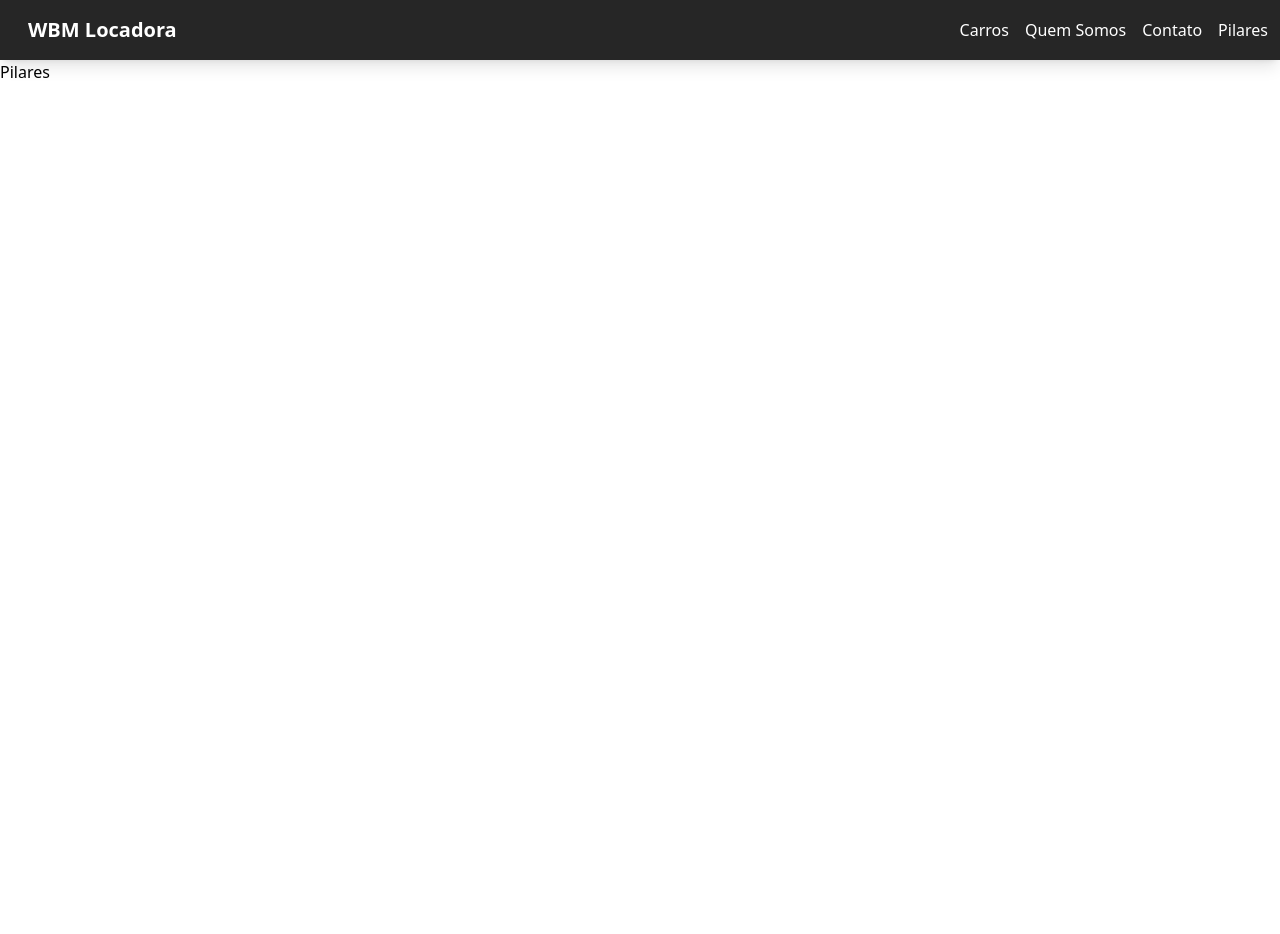
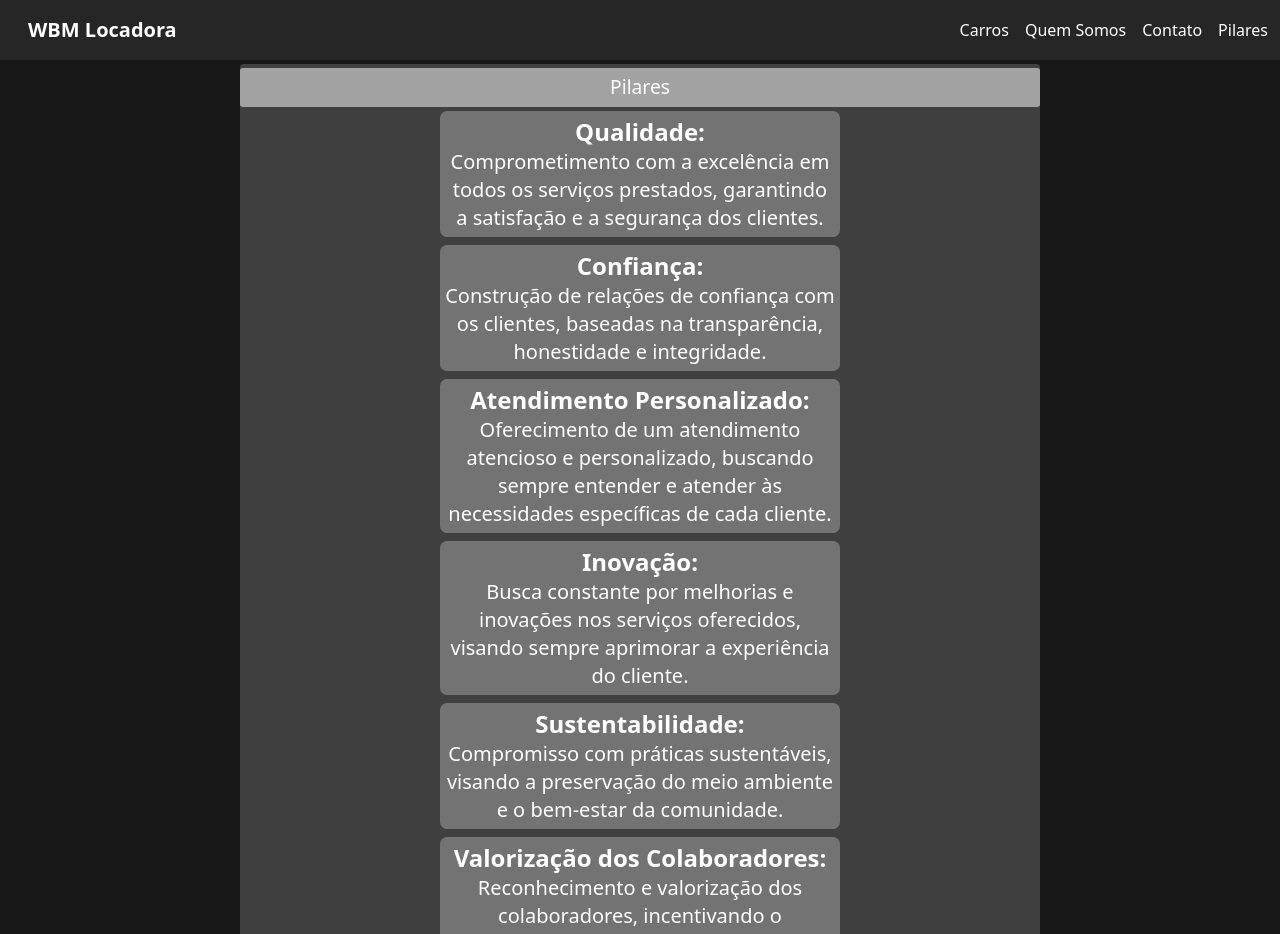
Before and after one commit to waltherpires/frontend-ambientes, a React (Create React App) app: page /pilares in a window 1280 px wide. Shown: the top 934 px of the page. Before the commit the page ends 800 px from the top, so only its background shows below. Built offline with nearby package versions, Linux system fonts and the light colour scheme.

Commit message:
adicionei pagina de pilares e pagina de contato

```diff
--- a/package.json
+++ b/package.json
@@ -17,7 +17,7 @@
     "web-vitals": "^2.1.4"
   },
   "scripts": {
-    "start": "npm run watch:css & react-scripts start",
+    "start": "react-scripts start",
     "build": "react-scripts build",
     "test": "react-scripts test",
     "eject": "react-scripts eject"
--- a/src/App.js
+++ b/src/App.js
@@ -4,6 +4,7 @@ import Home from "./pages/Home";
 import QuemSomos from "./pages/QuemSomos";
 import Carros from "./pages/Carros";
 import Pilares from "./pages/Pilares";
+import Contato from "./pages/Contato";
 
 import "./App.css";
 import NavBar from "./components/NavBar";
@@ -17,6 +18,7 @@ function App() {
         <Route path="quemsomos" element={<QuemSomos />} />
         <Route path="carros" element={<Carros />} />
         <Route path="pilares" element={<Pilares />} />
+        <Route path="contato" element={<Contato />} />
       </Routes>
     </Router>
   );
--- a/src/components/Titulo/index.js
+++ b/src/components/Titulo/index.js
@@ -9,6 +9,10 @@ const Titulo = styled.div`
 
   font-size: 1.2em;
   text-align: center;
+
+  p {
+    font-size: 2em;
+  }
 `;
 
 export default Titulo;
--- /dev/null
+++ b/src/pages/Contato/index.js
@@ -0,0 +1,30 @@
+import React from "react";
+import Quadro from "../../components/Quadro";
+import Titulo from "../../components/Titulo";
+
+export default function Contato() {
+  return (
+    <main className="bg-neutral-900">
+      <div className="container pt-1 flex flex-row justify-center mx-auto">
+        <div className="flex flex-col  justify-between break-after-column mx-auto text-center pt-1 md:min-w-[900px] min-h-full rounded">
+          <Titulo className="flex flex-col justify-center mx-auto min-h-[30px] min-w-[750px] md:min-h-[70px] md:min-w-[900px]">
+            <p>Contato</p>
+          </Titulo>
+          <Quadro className="flex flex-col min-w-[750px] min-h-[600px] md:min-h-[800px] md:min-w-[900px] mt-5 mx-auto justify-center">
+            <div className="bg-rose-900 mx-auto rounded p-2">
+              <p className="text-4xl md:text-7xl">(99)9 9999-9999</p>
+            </div>
+
+            <div className="bg-rose-900 mx-auto rounded p-2 mt-2">
+              <p className="text-4xl md:text-7xl mt-2">wbmlocadora@gmail.com</p>
+            </div>
+
+            <div className="bg-rose-900 mx-auto rounded p-2 mt-2">
+              <p className="text-4xl md:text-7xl mt-2">@wbmlocadora</p>
+            </div>
+          </Quadro>
+        </div>
+      </div>
+    </main>
+  );
+}
--- a/src/pages/Pilares/index.js
+++ b/src/pages/Pilares/index.js
@@ -1,7 +1,76 @@
+import React from "react";
+import Quadro from "../../components/Quadro";
+import Titulo from "../../components/Titulo";
+
 export default function Pilares() {
   return (
-    <main>
-      <h1>Pilares</h1>
+    <main className="bg-neutral-900">
+      <div className="container pt-1 flex flex-row justify-center mx-auto">
+        <div className="flex flex-col  justify-between break-after-column mx-auto text-center pt-1 bg-neutral-700 min-w-[800px] min-h-full rounded">
+          <Titulo className="mx-auto min-w-full">Pilares</Titulo>
+          <Quadro className="my-1 mx-auto">
+            <p className="text-2xl">
+              <strong>Qualidade:</strong>{" "}
+            </p>
+            <p className="text-xl">
+              Comprometimento com a excelência em todos os serviços prestados,
+              garantindo a satisfação e a segurança dos clientes.
+            </p>
+          </Quadro>
+
+          <Quadro className="my-1 mx-auto">
+            <p className="text-2xl">
+              <strong>Confiança:</strong>{" "}
+            </p>
+            <p className="text-xl">
+              Construção de relações de confiança com os clientes, baseadas na
+              transparência, honestidade e integridade.
+            </p>
+          </Quadro>
+
+          <Quadro className="my-1 mx-auto">
+            <p className="text-2xl">
+              <strong>Atendimento Personalizado:</strong>
+            </p>
+            <p className="text-xl">
+              Oferecimento de um atendimento atencioso e personalizado, buscando
+              sempre entender e atender às necessidades específicas de cada
+              cliente.
+            </p>
+          </Quadro>
+
+          <Quadro className="my-1 mx-auto">
+            <p className="text-2xl">
+              <strong>Inovação:</strong>{" "}
+            </p>
+            <p className="text-xl">
+              Busca constante por melhorias e inovações nos serviços oferecidos,
+              visando sempre aprimorar a experiência do cliente.
+            </p>
+          </Quadro>
+
+          <Quadro className="my-1 mx-auto">
+            <p className="text-2xl">
+              <strong>Sustentabilidade:</strong>{" "}
+            </p>
+            <p className="text-xl">
+              {" "}
+              Compromisso com práticas sustentáveis, visando a preservação do
+              meio ambiente e o bem-estar da comunidade.
+            </p>
+          </Quadro>
+
+          <Quadro className="my-1 mx-auto">
+            <p className="text-2xl">
+              <strong>Valorização dos Colaboradores:</strong>{" "}
+            </p>
+            <p className="text-xl">
+              Reconhecimento e valorização dos colaboradores, incentivando o
+              desenvolvimento profissional e pessoa
+            </p>
+          </Quadro>
+        </div>
+      </div>
     </main>
   );
 }
```
